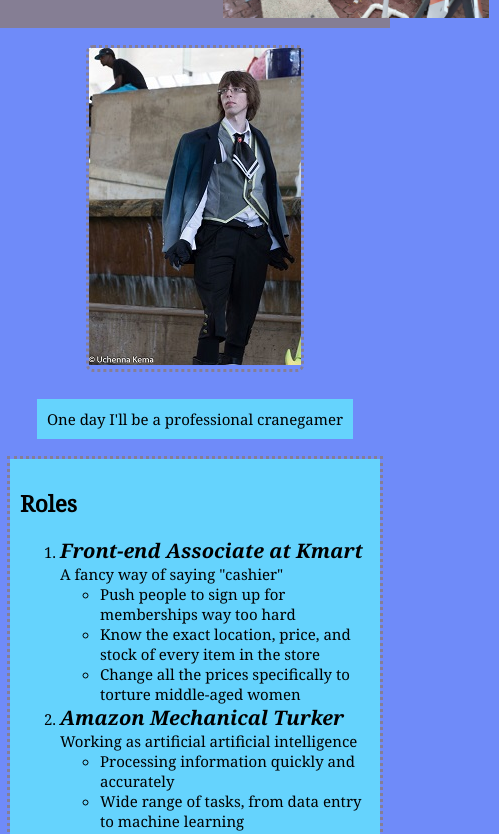
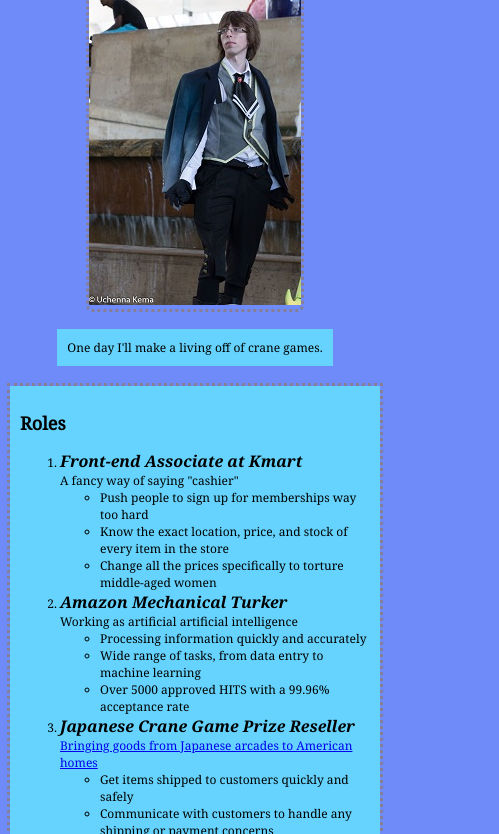
Before and after one commit to hkeegstraUMD/hkeegstraUMD.github.io, a plain HTML site: page assignment_1/index.html in a window 390 px wide. Shown: the part 192-1026 px from the top of the page, 499 px wide, since content can reach past the window. Drawn offline with Linux system fonts and the light colour scheme.

Commit message:
Done, Hopefully
Maybe I'll change the colors

```diff
--- a/assignment_1/index.html
+++ b/assignment_1/index.html
@@ -15,10 +15,11 @@
         </div>
 
         <div class = "wrapper">
+            <div class = "container">
             <div class = "top_group">
                 <div class = "top_group_img"><img src="blegh.jpg"></div>
                 <div class = "blurb">
-                    One day I'll be a professional cranegamer
+                    One day I'll make a living off of crane games.
                 </div>
             </div>
 
@@ -45,15 +46,16 @@
                     </li>
                     <li>
                         <div class = "job_title">Japanese Crane Game Prize Reseller</div>
-                        <a href="https://www.mercari.com/u/397205281/" title="My Store">Bringing goods from Japanese arcades to American homes</a>
+                        <a href="https://www.mercari.com/u/397205281/" title="My Store" target="_blank">Bringing goods from Japanese arcades to American homes</a>
                         <ul>
                             <li>Get items shipped to customers quickly and safely</li>
                             <li>Communicate with customers to handle any shipping or payment concerns</li>
-                            <li>Researching local and foreign prices to maximize both profit</li>
+                            <li>Researching local and foreign prices to maximize profit</li>
                         </ul>
                     </li>
                 </ol>
             </div>
+            </div>
         </div>
     </body>
 </html>
--- a/assignment_1/style.css
+++ b/assignment_1/style.css
@@ -1,8 +1,12 @@
 html, body {
-    font-size: 10px;
+    font-size: 8px;
     background-color: #6f8bf9;
     margin: 0;
     padding: 0;
+  }
+
+  h1,h2{
+    font-weight: 700;
   }
 
   .header {
@@ -11,27 +15,35 @@ html, body {
     justify-content:space-around;
     align-items: center;
     background-color: #857E94;
-    font-size: 30px;
+    font-size: 24px;
   }
   .header img {
     display: flex;
-    height: 200px;
+    height: 150px;
     padding-top: 10px;
     padding-bottom: 10px;
     padding-right: 10px;
     border-radius: 4px;
   }
 
+
+
   .wrapper{
     display:flex;
     justify-content: space-around;
+
+    font-size: 12px;
+    font-family: 'Noto Serif', sans-serif;
+  }
+
+  .container{
+    display:flex;
+    max-width: 960px;
+    align-items: center;
     flex-direction: row;
     flex-wrap: wrap;
-    font-size: 15px;
-    max-width: 1000px;
-    align-items: center;
-    font-family: 'Noto Serif', sans-serif;
   }
+
 
   .top_group{
     display: flex;
@@ -39,12 +51,12 @@ html, body {
     align-items: center;
     flex-wrap: wrap;
     flex-direction: column;
-    flex-grow: 1;
+    flex: 0 1 25%;
   }
 
   .top_group_img {
     display: block;
-    margin: 20px;
+    margin: 10px;
     outline: dotted;
     outline-color: #857E94;
     border-radius: 4px;
@@ -65,10 +77,26 @@ html, body {
     margin: 10px;
     outline: dotted;
     outline-color: #857E94;
-    flex-grow: 3;
   }
 
   .job_title{
-    font-size: 20px;
+    font-size: 16px;
     font-style: italic;
   }
+
+  @media screen and (max-width: 1000px)
+  {
+    .top_group{
+      display: flex;
+      flex-direction: row;
+      flex-wrap: wrap;
+      align-items: center;
+      justify-content: space-around;
+      flex: 0 1 auto;
+    }
+    .container{
+      display: flex;
+      justify-content: space-around;
+    }
+
+  }
```
